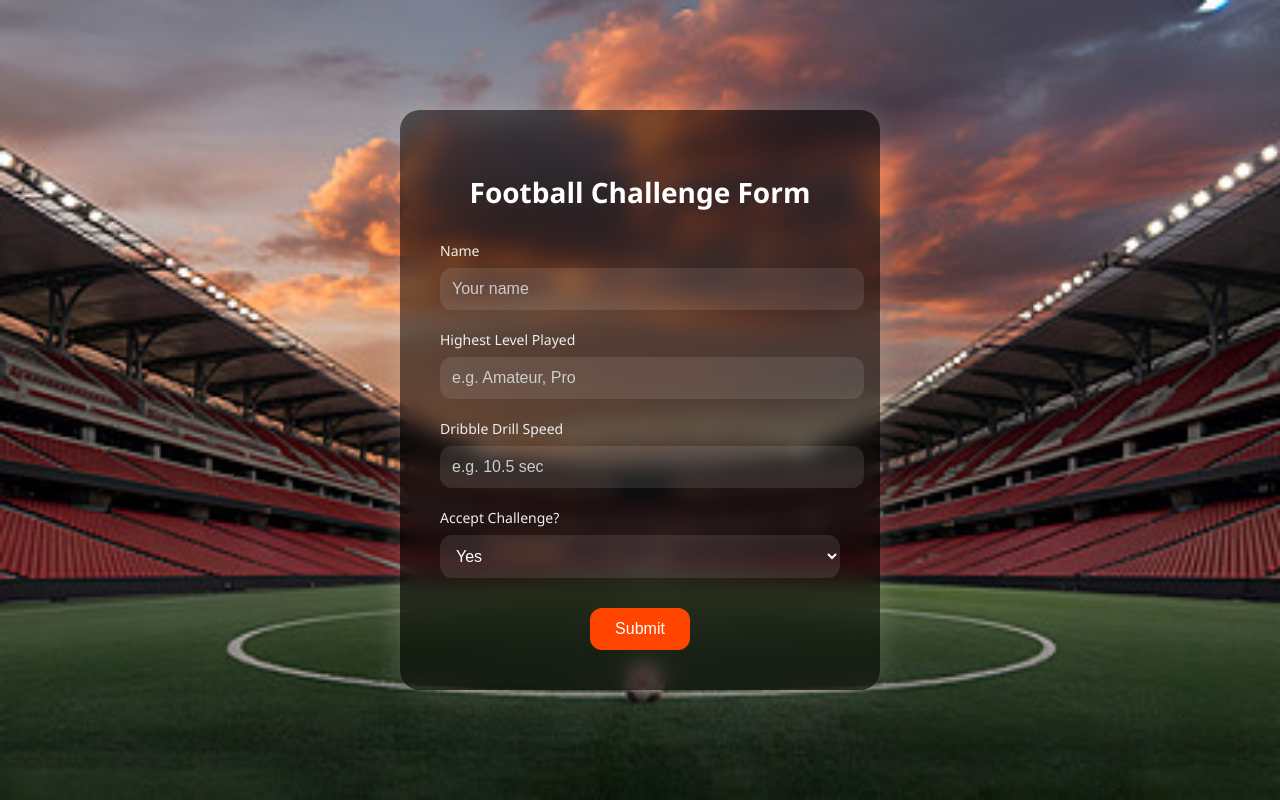
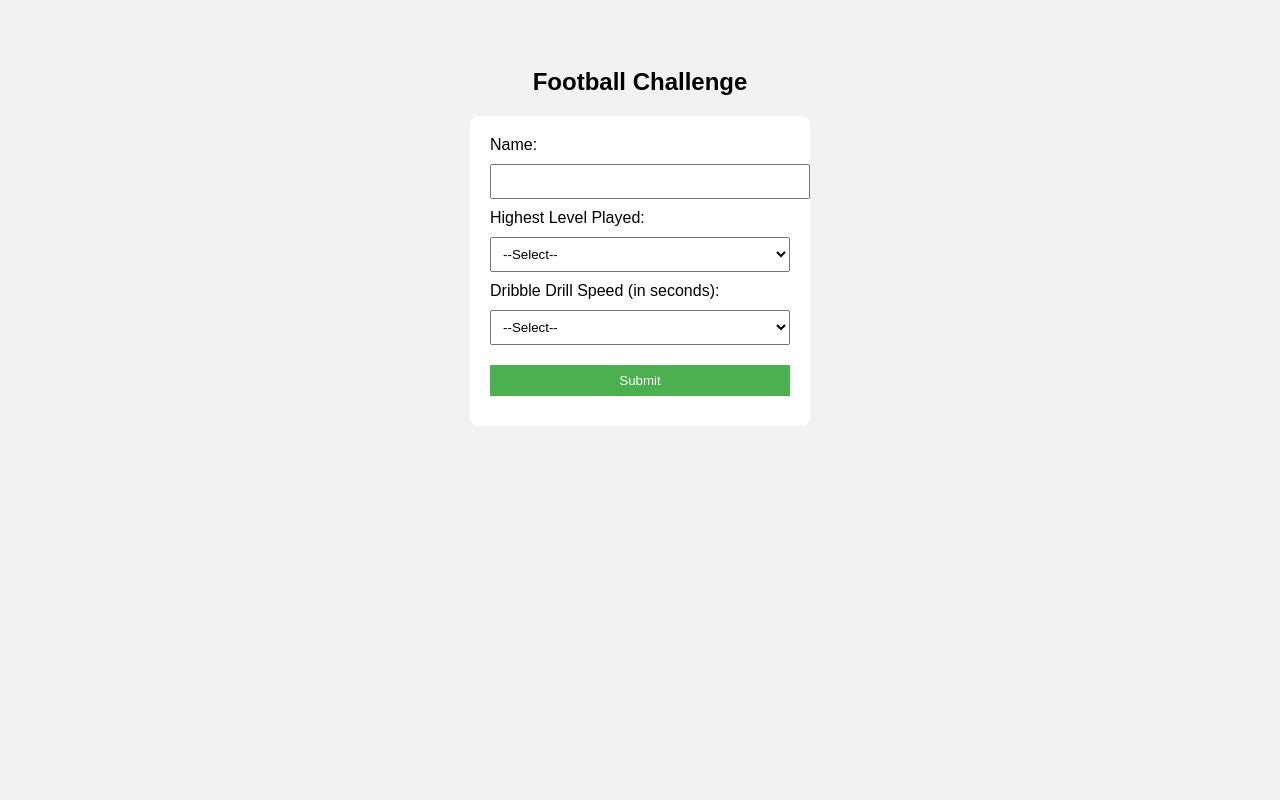
Before and after one commit to Marshii30/Football-Challenge, a Flask app: page / in a window 1280 px wide. Run offline with Flask 3, Linux system fonts and the light colour scheme.

Commit message:
Updated index.html with dropdowns and fixed challenge route in app.py

```diff
--- a/app.py
+++ b/app.py
@@ -1,17 +1,23 @@
-from flask import Flask, render_template, request
+from flask import Flask, render_template, request, redirect, url_for
 import mysql.connector
 import os
 
 app = Flask(__name__)
 
-# Database connection function using environment variables
+# Use environment variables for secure DB connection
+DB_HOST = os.environ.get("DB_HOST", "sql12.freesqldatabase.com")
+DB_USER = os.environ.get("DB_USER", "sql12793821")
+DB_PASSWORD = os.environ.get("DB_PASSWORD", "1UE6ipdYba")
+DB_NAME = os.environ.get("DB_NAME", "sql12793821")
+DB_PORT = int(os.environ.get("DB_PORT", 3306))
+
 def get_db_connection():
     return mysql.connector.connect(
-        host=os.environ.get('DB_HOST'),
-        user=os.environ.get('DB_USER'),
-        password=os.environ.get('DB_PASSWORD'),
-        database=os.environ.get('DB_NAME'),
-        port=int(os.environ.get('DB_PORT', 3306))
+        host=DB_HOST,
+        user=DB_USER,
+        password=DB_PASSWORD,
+        database=DB_NAME,
+        port=DB_PORT
     )
 
 @app.route('/')
@@ -23,27 +29,29 @@ def submit():
     name = request.form['name']
     level = request.form['level']
     dribble_speed = request.form['dribble_speed']
-    challenge_response = request.form['challenge_response']
 
     conn = get_db_connection()
     cursor = conn.cursor()
+
     cursor.execute('''
         CREATE TABLE IF NOT EXISTS users (
             id INT AUTO_INCREMENT PRIMARY KEY,
             name VARCHAR(100),
             level VARCHAR(100),
-            dribble_speed VARCHAR(100),
-            challenge_response VARCHAR(10)
+            dribble_speed VARCHAR(100)
         )
     ''')
+
     cursor.execute('''
-        INSERT INTO users (name, level, dribble_speed, challenge_response)
-        VALUES (%s, %s, %s, %s)
-    ''', (name, level, dribble_speed, challenge_response))
+        INSERT INTO users (name, level, dribble_speed)
+        VALUES (%s, %s, %s)
+    ''', (name, level, dribble_speed))
+
     conn.commit()
     cursor.close()
     conn.close()
-    return render_template('thankyou.html')
+
+    return redirect(url_for('challenge'))
 
 @app.route('/challenge')
 def challenge():
--- a/templates/index.html
+++ b/templates/index.html
@@ -2,33 +2,55 @@
 <html>
 <head>
   <title>Football Challenge</title>
-  <link rel="stylesheet" href="{{ url_for('static', filename='style.css') }}">
+  <style>
+    body {
+      font-family: Arial, sans-serif;
+      padding: 40px;
+      background-color: #f2f2f2;
+    }
+    form {
+      background: white;
+      padding: 20px;
+      border-radius: 8px;
+      width: 300px;
+      margin: auto;
+    }
+    input, select {
+      width: 100%;
+      padding: 8px;
+      margin: 10px 0;
+    }
+    input[type="submit"] {
+      background-color: #4CAF50;
+      color: white;
+      border: none;
+      cursor: pointer;
+    }
+  </style>
 </head>
-<body class="login-body">
-  <div class="login-box">
-    <h2>Football Challenge Form</h2>
-    <form action="/submit" method="POST">
-      <div class="input-group">
-        <label>Name</label>
-        <input type="text" name="name" placeholder="Your name" required>
-      </div>
-      <div class="input-group">
-        <label>Highest Level Played</label>
-        <input type="text" name="level" placeholder="e.g. Amateur, Pro" required>
-      </div>
-      <div class="input-group">
-        <label>Dribble Drill Speed</label>
-        <input type="text" name="dribble_speed" placeholder="e.g. 10.5 sec" required>
-      </div>
-      <div class="input-group">
-        <label>Accept Challenge?</label>
-        <select name="challenge_response" required>
-          <option value="Yes">Yes</option>
-          <option value="No">No</option>
-        </select>
-      </div>
-      <button type="submit">Submit</button>
-    </form>
-  </div>
+<body>
+  <h2 style="text-align: center;">Football Challenge</h2>
+  <form action="/submit" method="POST">
+    Name: <input type="text" name="name" required><br>
+
+    Highest Level Played:
+    <select name="level" required>
+      <option value="">--Select--</option>
+      <option value="College Level">College Level</option>
+      <option value="District Level">District Level</option>
+      <option value="State Level">State Level</option>
+      <option value="National Level">National Level</option>
+    </select><br>
+
+    Dribble Drill Speed (in seconds):
+    <select name="dribble_speed" required>
+      <option value="">--Select--</option>
+      {% for sec in range(10, 61) %}
+        <option value="{{ sec }}">{{ sec }} sec</option>
+      {% endfor %}
+    </select><br>
+
+    <input type="submit" value="Submit">
+  </form>
 </body>
 </html>
```
